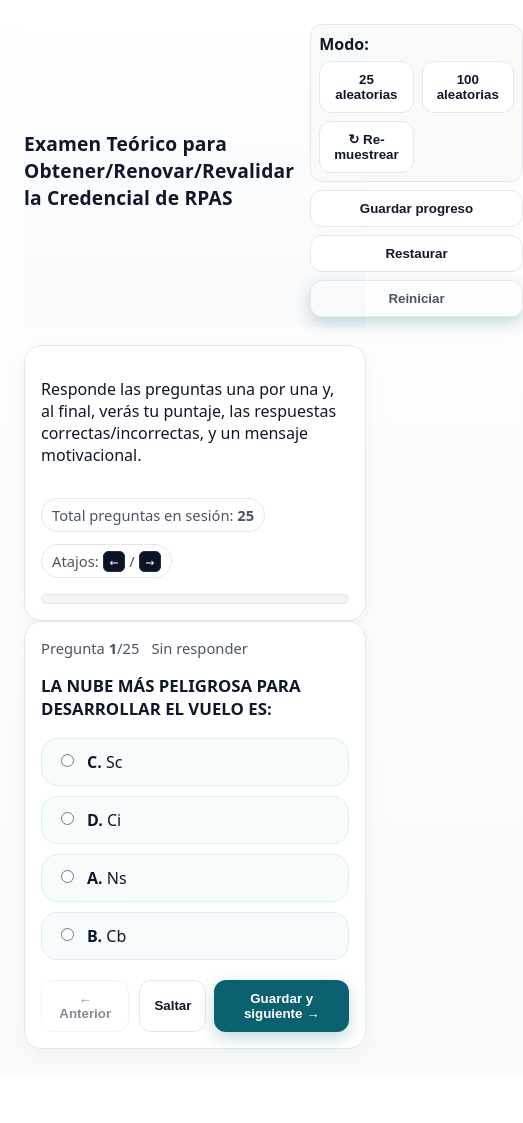
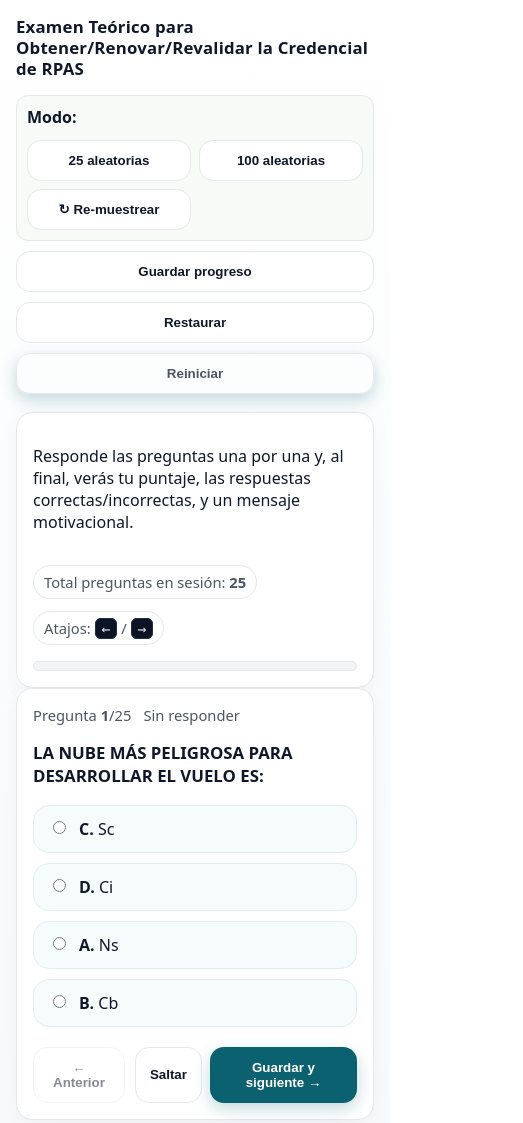
Before and after one commit to rpas2020/quiz, a plain HTML site: page index.html in a window 390 px wide. Shown: the whole page, 523 px wide, since content can reach past the window. Before the commit the page ends 1073 px from the top, so only its background shows below. Drawn offline with Linux system fonts and the light colour scheme.

Commit message:
Update styles.css

```diff
--- a/styles.css
+++ b/styles.css
@@ -62,48 +62,71 @@ button:hover:not(:disabled){transform:translateY(-1px)}
 .kbd{background:#0b1324;border:1px solid #20304e;border-radius:6px;padding:1px 6px;color:#e5e7eb;font-family:ui-monospace,Menlo,Consolas,monospace}
 
 /* Móvil mejorado */
+/* ===== Ajustes móviles (<= 640px) ===== */
 @media (max-width: 640px){
+
+  /* Header en columna, sin sticky */
   header{
-    position: sticky; top: 0; z-index: 50;
-    background: linear-gradient(180deg,#ffffff,#f7f9fb);
-    padding-bottom: 10px;
+    position: static;
+    display: flex;
+    flex-direction: column;
+    align-items: stretch;
+    gap: 12px;
   }
 
-  .actions{
-    width: 100%;
-    gap: 8px;
-    flex-direction: column;        /* apila todo */
-    align-items: stretch;
+  h1{
+    font-size: 1.05rem;
+    line-height: 1.25;
+    margin-bottom: 4px;
   }
 
+  /* Contenedor de acciones apilado y a ancho completo */
+  .actions{
+    display: grid;
+    grid-template-columns: 1fr;
+    gap: 10px;
+    width: 100%;
+  }
+
+  /* Tarjetita de Modo, full width, sin desbordes */
   .mode{
-    width: 100%;
-    padding: 8px;
-    border-radius: 12px;
     display: grid;
     grid-template-columns: 1fr 1fr; /* dos columnas de botones */
     gap: 8px;
+    width: 100%;
+    max-width: 100%;
+    background: #f8faf8;
+    border: 1px solid var(--border);
+    border-radius: 12px;
+    padding: 10px;
   }
-
   .mode .muted.bold{
-    grid-column: 1 / -1;     /* el texto “Modo:” arriba */
-    margin-bottom: -2px;
+    grid-column: 1 / -1;  /* título del bloque “Modo:” ocupa toda la fila */
+    margin: 0 0 4px 0;
   }
-
   .mode button{
     width: 100%;
   }
 
-  /* fila de acciones secundarias también a ancho completo */
+  /* Botones secundarios apilados, a ancho completo */
   .actions > button{
     width: 100%;
   }
 
-  /* opciones (alternativas) con más aire en táctil */
+  /* Botones un poco más “tocables” */
+  button, .btn{
+    padding: 12px 14px;
+    border-radius: 14px;
+  }
+
+  /* Tarjetas y opciones con más aire en táctil */
+  .card{ border-radius: 16px; }
   .opt{
+    padding: 12px 14px;
     border-radius: 16px;
-    padding: 12px 14px;
   }
+
+  /* Evitar que algo se desborde horizontalmente */
+  .wrap{ padding: 16px; }
+  body{ overflow-x: hidden; }
 }
-
-}
```
